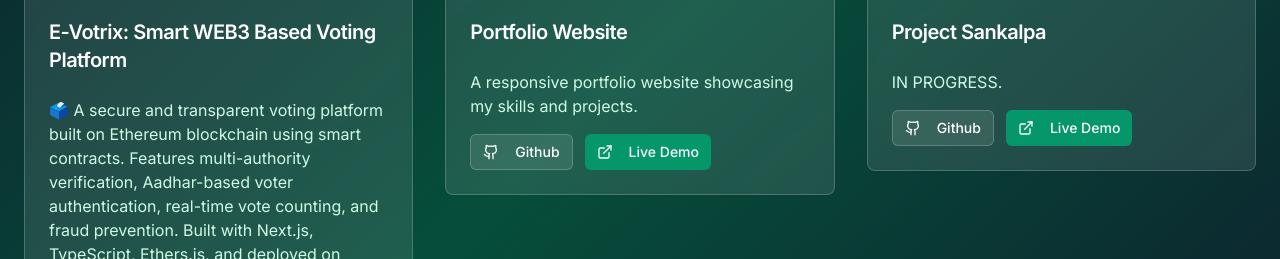
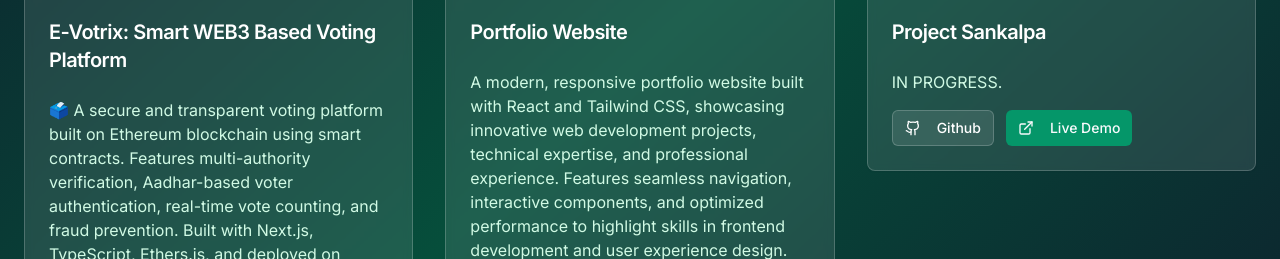
Before and after one commit to sohampawar1866/my-portfolio, a Next.js app: page /projects in a window 1280 px wide. Shown: the part 541-800 px from the top of the page. Built offline with nearby package versions, Linux system fonts and the light colour scheme.

Commit message:
Update page.tsx

```diff
--- a/app/projects/page.tsx
+++ b/app/projects/page.tsx
@@ -21,7 +21,7 @@ export default function ProjectsPage() {
       image: "/pro_pf.png?height=300&width=400",
       github: "https://github.com/sohampawar1866/portfolio",
       demo: "https://sohampawar1866.github.io/portfolio/",
-      description: "A responsive portfolio website showcasing my skills and projects.",
+      description: "A modern, responsive portfolio website built with React and Tailwind CSS, showcasing innovative web development projects, technical expertise, and professional experience. Features seamless navigation, interactive components, and optimized performance to highlight skills in frontend development and user experience design.",
     },
     {
       title: "Project Sankalpa",
```
